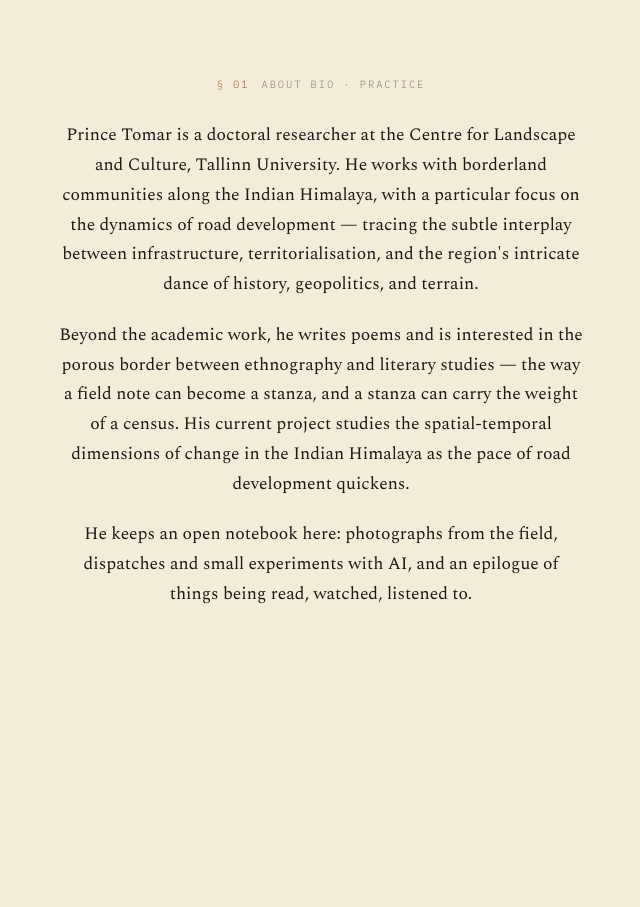
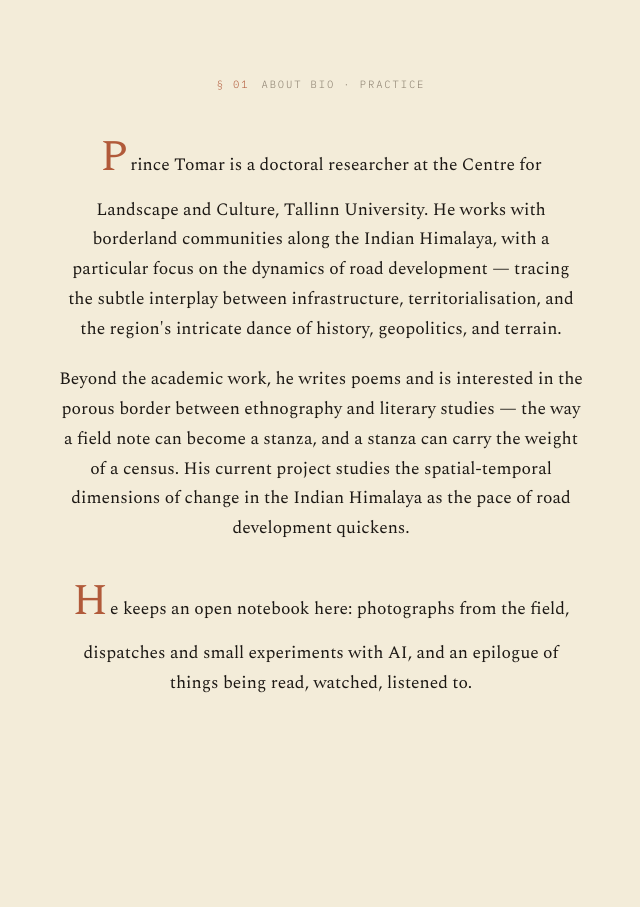
Before and after one commit to borderfull/website, a plain HTML site: page index.html in a window 1280 px wide. Shown: the part 800-1707 px from the top of the page, without its empty margins (319-959 px from the left). Drawn offline with nearby package versions, Linux system fonts and the light colour scheme; no server answers.

Commit message:
Updated website

```diff
--- a/index.html
+++ b/index.html
@@ -779,7 +779,12 @@
     backdrop-filter: blur(6px);
     cursor: zoom-out;
   }
-  #lightbox.open { display: flex; opacity: 1; }
+  .drop-cap {
+    font-weight: 700;
+    color: var(--accent);
+    font-size: 2.5em;
+    margin-right: 2px;
+  }
   #lightbox .lb-frame {
     position: relative;
     max-width: 94vw; max-height: 86vh;
@@ -922,9 +927,9 @@
     <div class="sec-label" data-chapter-name="On the practice"><span class="num">§ 01</span> About <span class="rule"></span> Bio · Practice</div>
     <div class="bio-grid">
       <div class="body">
-        <p data-i18n="bio.p1">Prince Tomar is a doctoral researcher at the Centre for Landscape and Culture, Tallinn University. He works with borderland communities along the Indian Himalaya, with a particular focus on the dynamics of road development — tracing the subtle interplay between infrastructure, territorialisation, and the region's intricate dance of history, geopolitics, and terrain.</p>
+        <p data-i18n="bio.p1"><span class="drop-cap">P</span>rince Tomar is a doctoral researcher at the Centre for Landscape and Culture, Tallinn University. He works with borderland communities along the Indian Himalaya, with a particular focus on the dynamics of road development — tracing the subtle interplay between infrastructure, territorialisation, and the region's intricate dance of history, geopolitics, and terrain.</p>
         <p data-i18n="bio.p3">Beyond the academic work, he writes poems and is interested in the porous border between ethnography and literary studies — the way a field note can become a stanza, and a stanza can carry the weight of a census. His current project studies the spatial-temporal dimensions of change in the Indian Himalaya as the pace of road development quickens.</p>
-        <p data-i18n="bio.p4">He keeps an open notebook here: photographs from the field, dispatches and small experiments with AI, and an epilogue of things being read, watched, listened to.</p>
+        <p data-i18n="bio.p4"><span class="drop-cap">H</span>e keeps an open notebook here: photographs from the field, dispatches and small experiments with AI, and an epilogue of things being read, watched, listened to.</p>
       </div>
     </div>
   </section>
--- a/translations.js
+++ b/translations.js
@@ -15,14 +15,15 @@
 
     // Hero
     'hero.title': 'प्रिंस <span class="it">तोमर</span><br />— सरहदों का<br />एक संग्रह।',
-    'hero.sub':   'हिमालयी सरहद पर सड़क, पर्वत-शिखर और अफ़वाहों के नृत्य का अनुसरण करते एक शोधार्थी।',
+    'hero.sub':   'डॉक्टरल शोधकर्ता',
+    'hero.sub':   'डॉक्टरल शोधकर्ता',
 
     // Bio
     'bio.lead': 'अवसंरचना, क्षेत्र, और सड़क के साथ पहाड़ के उस लम्बे संवाद पर — जो सदा से चलता आ रहा है।',
-    'bio.p1':   'प्रिंस तोमर तालिन विश्वविद्यालय के Centre for Landscape and Culture में डॉक्टरेट शोधार्थी हैं। वे भारतीय हिमालय की सरहदी जनसंख्या के बीच कार्य करते हैं, विशेष रूप से सड़क-निर्माण की गतिकी पर — अवसंरचना, क्षेत्रीकरण, और इतिहास, भू-राजनीति व भूगोल के सूक्ष्म नृत्य के बीच के सम्बन्धों का अनुसरण करते हुए।',
+    'bio.p1':   '<span class="drop-cap">प्रिं</span>स तोमर तालिन विश्वविद्यालय के Centre for Landscape and Culture में डॉक्टरेट शोधार्थी हैं। वे भारतीय हिमालय की सरहदी जनसंख्या के बीच कार्य करते हैं, विशेष रूप से सड़क-निर्माण की गतिकी पर — अवसंरचना, क्षेत्रीकरण, और इतिहास, भू-राजनीति व भूगोल के सूक्ष्म नृत्य के बीच के सम्बन्धों का अनुसरण करते हुए।',
     'bio.pull': '"सड़क केवल आगमन की वस्तु नहीं है; वह वह प्रश्न भी है जिसका उत्तर देना गाँव को सीखना होगा।"',
     'bio.p3':   'अकादमिक कार्य से परे, वे कविताएँ लिखते हैं और मानवशास्त्र व साहित्य के बीच की पारगम्य सीमा में रुचि रखते हैं — कैसे एक क्षेत्र-टिप्पणी एक छंद बन सकती है, और कैसे एक छंद किसी जनगणना का भार उठा सकता है। उनकी वर्तमान परियोजना सड़क-निर्माण की त्वरित होती गति के साथ भारतीय हिमालय में परिवर्तन के स्थानिक-कालिक आयामों का अध्ययन करती है।',
-    'bio.p4':   'वे यहाँ एक खुली पोथी रखते हैं: क्षेत्र से छायाचित्र, संदेश और AI के साथ छोटे प्रयोग, और एक उपसंहार — जो पढ़ा, देखा, सुना जा रहा है, उसका लेखा।',
+    'bio.p4':   '<span class="drop-cap">वे</span> यहाँ एक खुली पोथी रखते हैं: क्षेत्र से छायाचित्र, संदेश और AI के साथ छोटे प्रयोग, और एक उपसंहार — जो पढ़ा, देखा, सुना जा रहा है, उसका लेखा।',
 
     // Regions — Ladakh
     'regions.ladakh.label':  'क्षेत्र-स्थल १ · लद्दाख',
```
Also changed, not shown: border-regions/field-site.css (+5 -4 lines), 1 other file.
